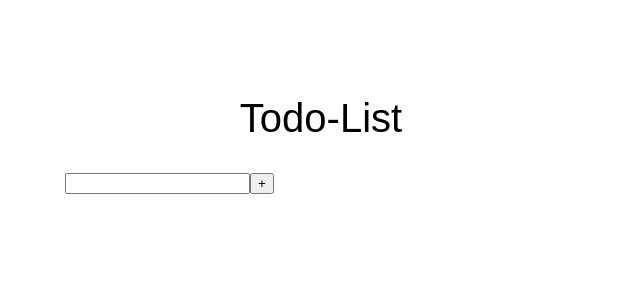
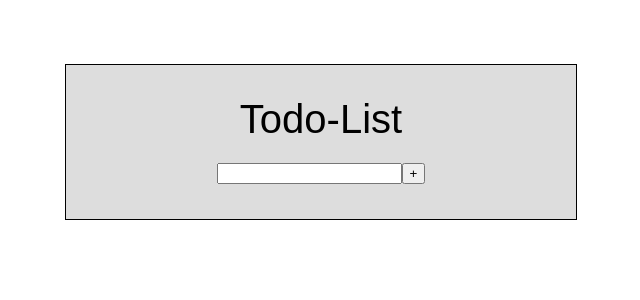
Before and after one commit to AnKyungMoo/Todo-list, a React (Create React App) app: page / in a window 1280 px wide. Shown: the top 300 px of the page, without its empty margins (319-959 px from the left). Built offline with nearby package versions, Linux system fonts and the light colour scheme.

Commit message:
Modify the layout style

```diff
--- a/src/components/TodoForm.css
+++ b/src/components/TodoForm.css
@@ -1,10 +1,8 @@
 .title {
+    border: 1px solid black;
     padding: 2rem;
     font-size: 2.5rem;
     text-align: center;
     font-weight: 100;
+    background: #00000022;
 }
-
-.button {
-    flex: 1;
-}
--- a/src/components/TodoForm.js
+++ b/src/components/TodoForm.js
@@ -7,8 +7,8 @@
         const { value, onInsert, onChange } = this.props
 
         return(
-            <div>
-                <div className='title'>Todo-List</div>
+            <div className='title'>
+                <div>Todo-List</div>
                 <input value={ value } onChange={ onChange }/>
                 <button onClick={ onInsert }>+</button>
             </div>
--- a/src/components/TodoItem.css
+++ b/src/components/TodoItem.css
@@ -1,3 +1,8 @@
+.item {
+    border: 1px solid black;
+    padding: 22px;
+}
+
 .removeButton {
-    float: right
+    float: right;
 }
--- a/src/components/TodoItem.js
+++ b/src/components/TodoItem.js
@@ -16,15 +16,15 @@
         const onRemove = this.props.onRemove
 
         return(
-            <div>
-                <ul
+            <div className='item'>
+                <div
                     style={{
                         textDecoration: checked ? 'line-through' : 'none'
                     }} >
                     <input type='checkbox' checked={ checked } onChange={() => this.props.onToggle(id)} />
                     { text }
                     <button className='removeButton' onClick={() => onRemove(id)}>delete</button>
-                </ul>
+                </div>
             </div>
         )
     }
```
